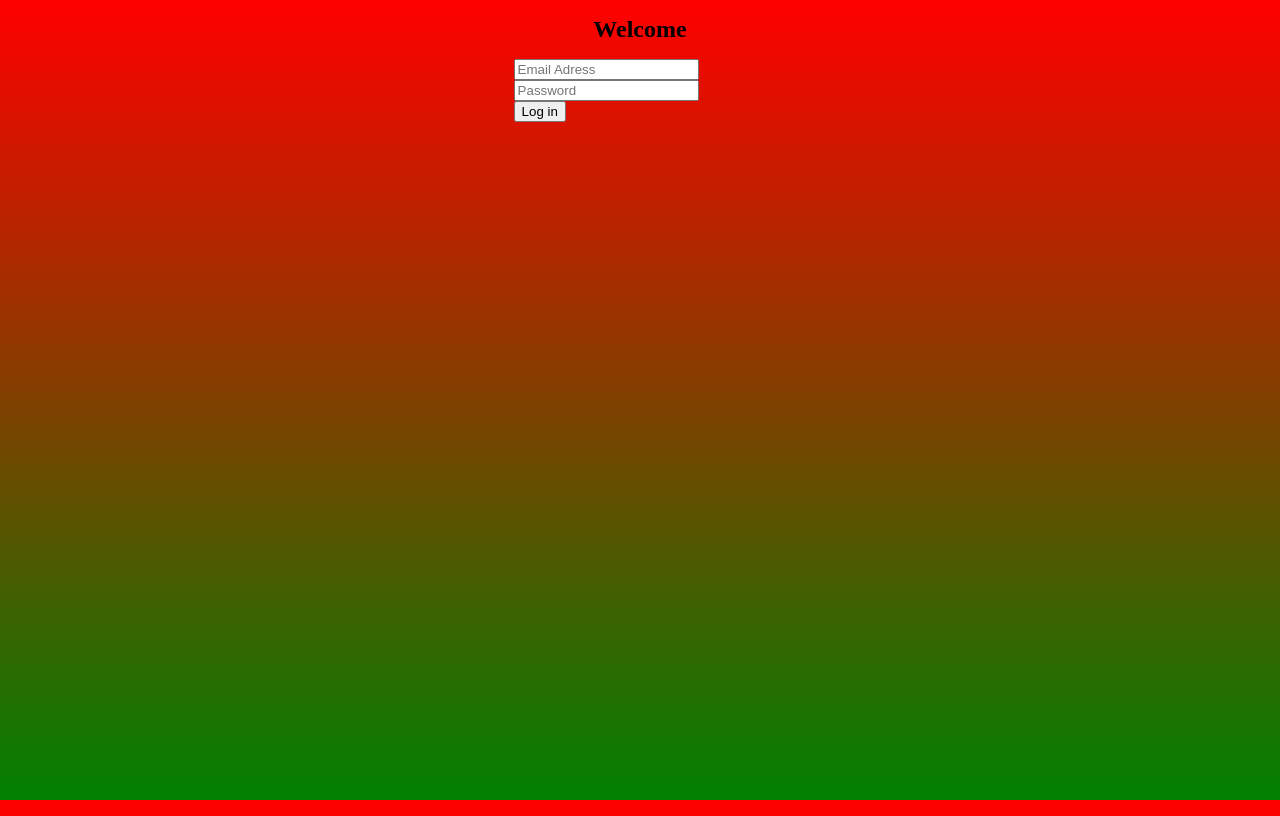
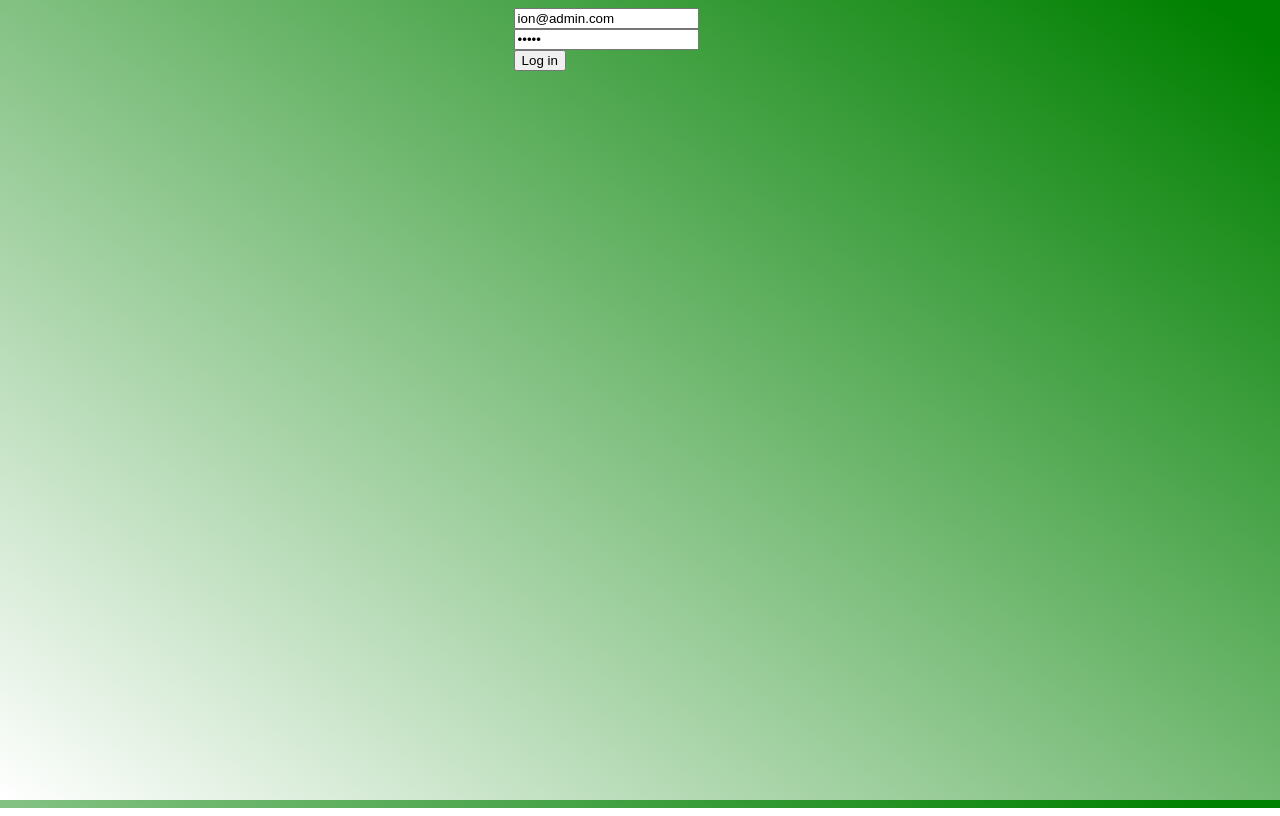
Before and after one commit to MihaiIonutB/to-do-app, a React (Create React App) app: page / in a window 1280 px wide. Built offline with nearby package versions, Linux system fonts and the light colour scheme.

Commit message:
Added Routes and Requests

```diff
--- a/package.json
+++ b/package.json
@@ -5,6 +5,8 @@
   "dependencies": {
     "@types/react": "^16.9.13",
     "@types/react-dom": "^16.9.4",
+    "@types/react-router-dom": "^5.1.3",
+    "axios": "^0.19.0",
     "express": "^4.17.1",
     "react": "^16.12.0",
     "react-dom": "^16.12.0",
--- a/src/FirstComponent.tsx
+++ b/src/FirstComponent.tsx
@@ -1,12 +1,10 @@
 import React from 'react';
-import Display from './Header_Comp'
 import UserInput from './InputForm'
 
 function App() {
   return (
     <div >
-      <Display/>
-      <UserInput/>
+        <UserInput/>
     </div>
   );
 }
--- a/src/InputForm.tsx
+++ b/src/InputForm.tsx
@@ -1,11 +1,22 @@
 import React, { useState } from 'react'
 import './mainPage.css';
+import Axios from 'axios';
+
+import {useHistory} from 'react-router-dom'
 function UserInput() {
-    const [user, setUser] = useState({ email: '', password: '' });
-    function handleSubmit(event: React.FormEvent<HTMLFormElement>) {
+    const [user, setUser] = useState({ email: 'ion@admin.com', password: 'admin' });
+    const history = useHistory();
+    const handleSubmit = async (event: React.FormEvent<HTMLFormElement>) => {
+        try{
         event.preventDefault();
-        console.log(user.email + " ! " + user.password);
-    }
+        const res = await Axios.post(`http://localhost:4000/auth/login`,user)
+        console.log(res);
+        setUser({email: '',password: ''});
+        history.push('/log');
+        }catch(e){
+            console.log(e);
+        }
+}
     return (
         <div >
             <form className="userInput" onSubmit={handleSubmit} >
@@ -24,4 +35,5 @@ function UserInput() {
         </div>
     )
 }
+
 export default UserInput;
--- /dev/null
+++ b/src/SecondComponent.tsx
@@ -0,0 +1,5 @@
+import React from 'react'
+function Test(){
+    return <h1>*****</h1>;
+}
+export default Test;
--- a/src/index.tsx
+++ b/src/index.tsx
@@ -1,9 +1,16 @@
 import React from 'react';
 import ReactDOM from 'react-dom';
 import App from './FirstComponent';
-import * as serviceWorker from './serviceWorker';
+import Display from './Header_Comp'
+import * as serviceWorker from './serviceWorker'; // eslint-disable-next-line
+import { BrowserRouter,Switch,Route,Link } from 'react-router-dom';
 
-ReactDOM.render(<App />, document.getElementById('root'));
+ReactDOM.render(
+    <BrowserRouter>
+    <Route path="/log" component={Display}/>
+    <App />
+  </BrowserRouter>
+    ,document.getElementById('root'));
 
 // If you want your app to work offline and load faster, you can change
 // unregister() to register() below. Note this comes with some pitfalls.
--- a/src/mainPage.css
+++ b/src/mainPage.css
@@ -5,7 +5,8 @@ body{
     height: 100%;
     background-repeat: no-repeat;
     background-attachment: fixed;
-    background-image: linear-gradient(red, green);
+    background: rgb(29,112,2);
+    background: linear-gradient(215deg, green 3%,white 100%);
 }
 .header{
     font-size: 1.5em;
```
Also changed, not shown: 1 other file (tests, documents, lock files or other folders).
